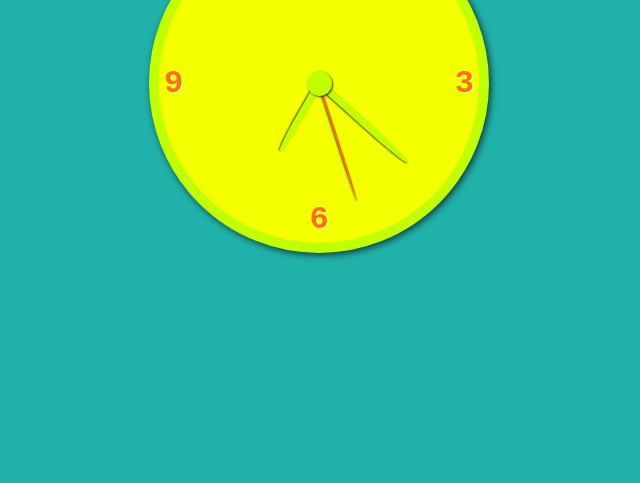
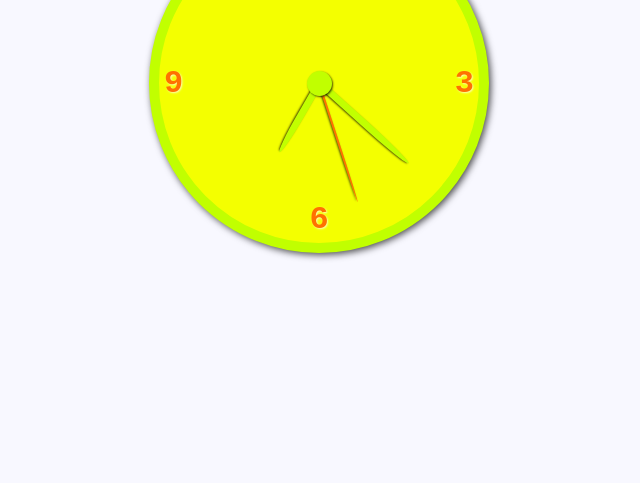
Before and after one commit to khurramshahzadlali/analogue-clock, a plain HTML site: page index.html in a window 1280 px wide. Shown: the part 317-800 px from the top of the page, without its empty margins (321-961 px from the left). Drawn offline with Linux system fonts and the light colour scheme.

Commit message:
Update index.css

```diff
--- a/index.css
+++ b/index.css
@@ -6,7 +6,7 @@ body {
     display: flex;
     justify-content: center;
     align-items: center;
-    background-color: lightseagreen;
+    background-color: ghostwhite;
 }
 
 p {
```
